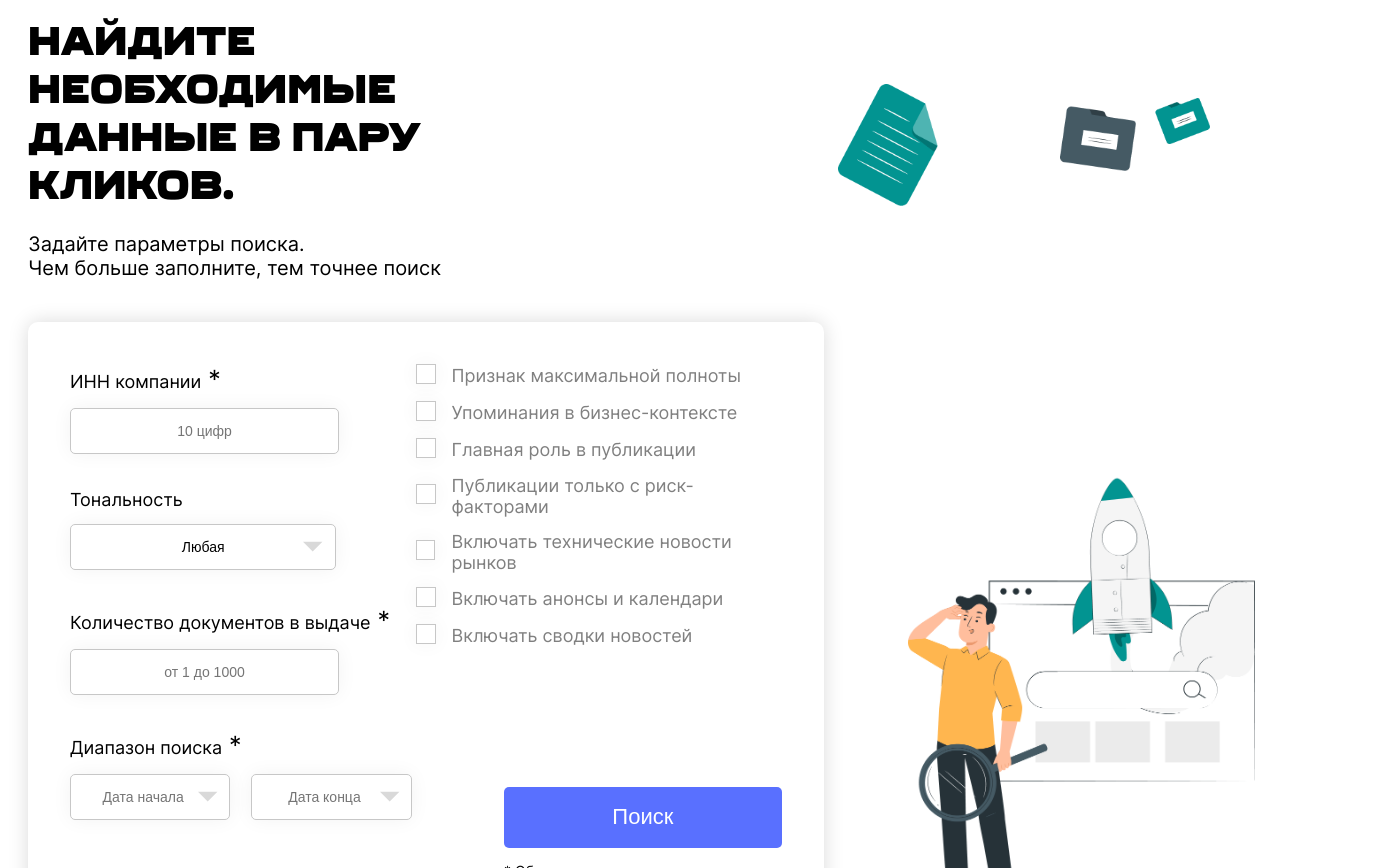
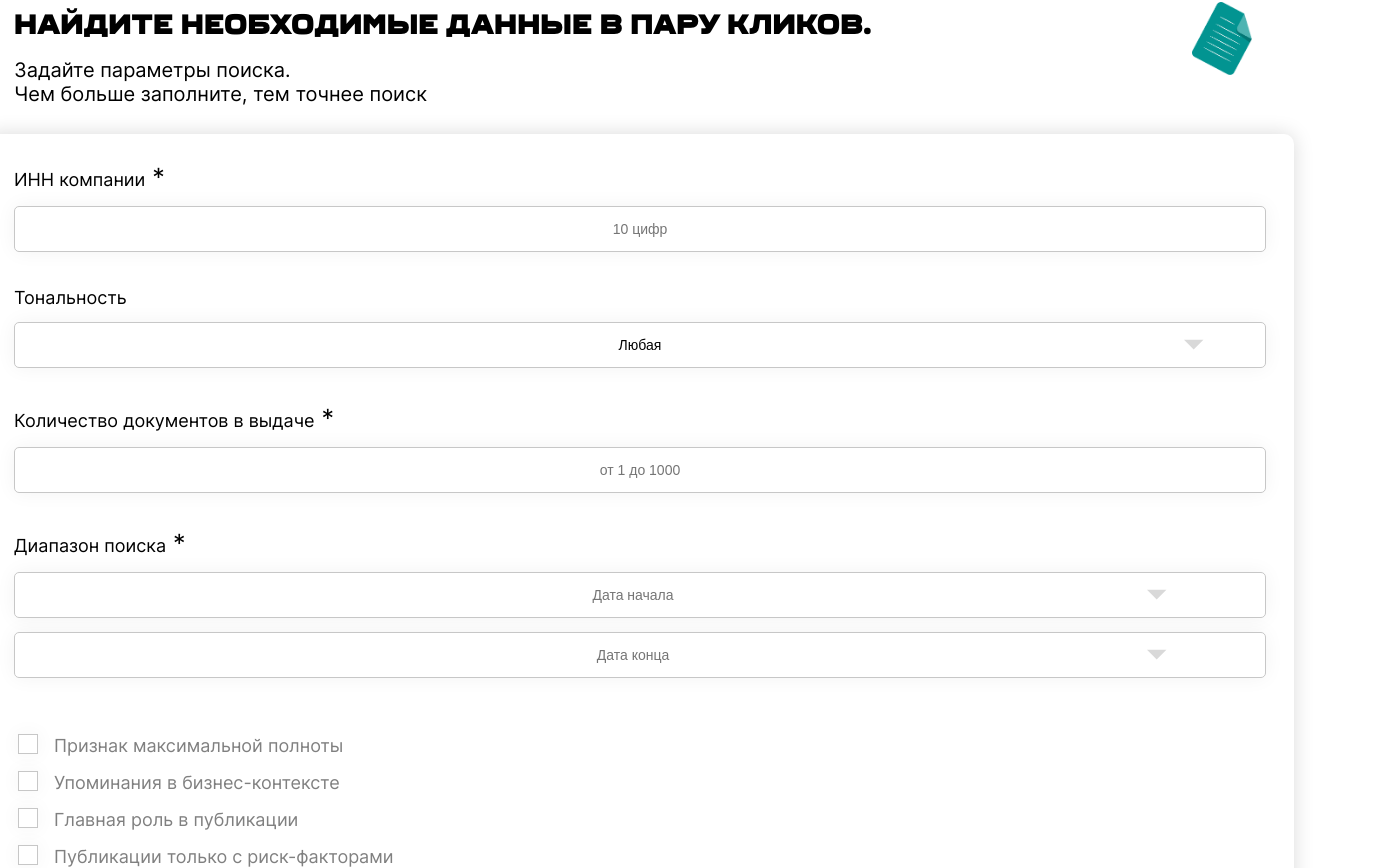
Before and after one commit to slowsleep/scan, a React (Vite) app: page /search in a window 1280 px wide. Shown: the part 149-1017 px from the top of the page, 1391 px wide, since content can reach past the window. Built offline with nearby package versions, Linux system fonts and the light colour scheme.

Commit message:
Add mobile styles for search page. Edit padding for mobile styles

```diff
--- a/src/index.css
+++ b/src/index.css
@@ -39,6 +39,6 @@ body {
 
 @media only screen and (max-width:1300px){
   .main {
-    padding: 0 2em;
+    padding: 0 1em;
   }
 }
--- a/src/pages/Search/Search.css
+++ b/src/pages/Search/Search.css
@@ -16,14 +16,51 @@
     width: 70%;
 }
 
-.search__left > p {
+.search__left__block {
+    display: flex;
+    flex-direction: row;
+}
+
+.search__left__block__text > p {
     font-size: 20px;
     margin: 0;
     padding: 0;
 }
 
+.search__left__block__image {
+    display: none;
+}
+
 .search__right {
     width: 35%;
+    position: relative;
+}
+
+.search__right__img-files {
+    display: flex;
+    flex-direction: row;
+    position: relative;
+}
+
+.search__right__img-files > img:nth-child(1) {
+    width: 100px;
+    position: absolute;
+    left: 1em;
+    top: 7em;
+}
+
+.search__right__img-files > img:nth-child(2) {
+    width: 150px;
+    position: absolute;
+    right: 3em;
+    top: 8em;
+}
+
+.search__right__img-people {
+    width: 90%;
+    position: absolute;
+    bottom: 0;
+    left: 6em;
 }
 
 .search__left__form {
@@ -111,6 +148,7 @@
     align-self: end;
     margin-top: 9em;
     width: 75%;
+    color: gray;
 }
 
 .search__left__form__right__footer__button {
@@ -128,3 +166,66 @@
     font-size: 14px;
     margin-top: 1em;
 }
+
+@media only screen and (max-width:1300px){
+    .search {
+        flex-direction: column;
+    }
+
+    .search__left, .search__left__form__left, .search__left__form__right, .search__left__form__left__input, .search__left__form__left__select, .search__right {
+        width: 100%;
+    }
+
+    .search__left > h1 {
+        font-size: 28px;
+        width: 90%;
+    }
+
+    .search__left > p {
+        font-size: 18px;
+    }
+
+    .search__left__form, .search__left__form__left__inputrow {
+        flex-direction: column;
+        row-gap: 1em;
+    }
+
+    .search__left__form {
+        margin: 2em -2em;
+        padding: 2em;
+    }
+
+    .search__left__form__right__footer {
+        margin-top: 1em;
+        width: 100%;
+    }
+
+    .search__left__form__left__input {
+        box-sizing: border-box;
+    }
+
+    .search__left__block__text {
+        width: 80%;
+    }
+
+    .search__right__img-files {
+        display: none;
+    }
+
+    .search__right__img-people {
+        position: static;
+        width: 110%;
+    }
+
+    .search__left__block {
+        position: relative;
+    }
+
+    .search__left__block__image {
+        display: block;
+        width: 60px;
+        position: absolute;
+        right: 1em;
+        top: -4em;
+    }
+}
--- a/src/pages/Search/Search.jsx
+++ b/src/pages/Search/Search.jsx
@@ -40,8 +40,13 @@ const Search = () => {
         <div className="search">
             <div className="search__left">
                 <h1>Найдите необходимые данные в пару кликов.</h1>
-                <p>Задайте параметры поиска.</p>
-                <p>Чем больше заполните, тем точнее поиск</p>
+                <div className="search__left__block">
+                    <div className="search__left__block__text">
+                        <p>Задайте параметры поиска.</p>
+                        <p>Чем больше заполните, тем точнее поиск</p>
+                    </div>
+                    <img className="search__left__block__image" src={document} alt="Документ" />
+                </div>
                 <Form className="search__left__form">
                     <div className="search__left__form__left">
                         <LabelInput
@@ -101,12 +106,12 @@ const Search = () => {
                     </div>
                 </Form>
             </div>
-            <div className="search__right" style={{position: "relative"}}>
-                <div style={{ display: "flex", flexDirection: "row", position: "relative" }}>
-                    <img style={{ width: "100px", position: "absolute", left: "1em", top: "7em" }} src={document} alt="" />
-                    <img style={{ width: "150px", position: "absolute", right: "3em", top: "8em" }}  src={folders} alt="" />
+            <div className="search__right">
+                <div className="search__right__img-files">
+                    <img src={document} alt="Документ" />
+                    <img src={folders} alt="Папки" />
                 </div>
-                <img style={{width: "90%", position: "absolute", bottom: "0", left: "6em"}} src={racket} alt="" />
+                <img className="search__right__img-people" src={racket} alt="Человек ищет" />
             </div>
         </div>
     );
```
